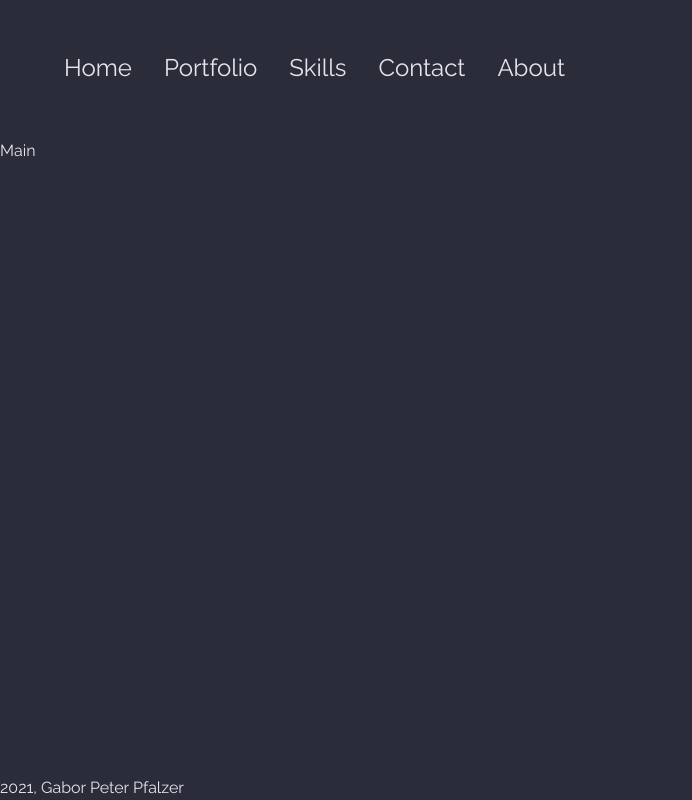
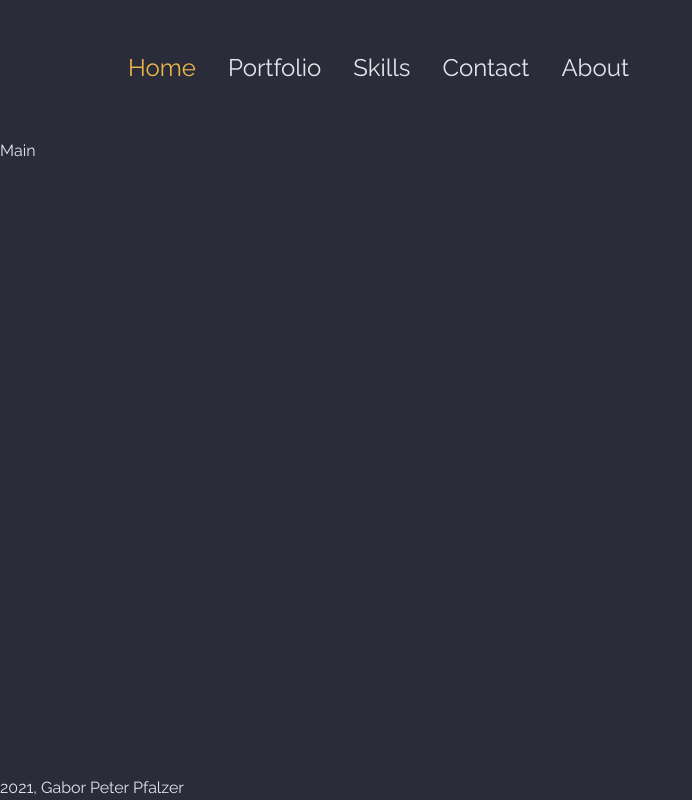
Before and after one commit to pfalzergbr/portfolio, a Next.js app: page / in a window 1280 px wide. Shown: the whole page, without its empty margins (0-692 px from the left). Built offline with nearby package versions, Linux system fonts and the light colour scheme.

Commit message:
correct transition details

```diff
--- a/components/UI/styles/NavLink.module.scss
+++ b/components/UI/styles/NavLink.module.scss
@@ -9,10 +9,6 @@
   margin-right: $space-32;
   padding: $space-sm-8 0;
   cursor: pointer;
-
-  & .active {
-    color: $color-orange-medium;
-  }
 
   &:after {
     content: '';
@@ -33,3 +29,8 @@
 
   }
 }
+
+.active {
+  color: $color-orange-medium;
+
+}
--- a/components/layoutElements/styles/Navigation.module.scss
+++ b/components/layoutElements/styles/Navigation.module.scss
@@ -5,6 +5,9 @@
 .navlinkContainer {
   padding: $space-56 0;
   width: 90%;
-  // max-width: 108rem;
   margin: 0 auto;
+
+  @include tablet-landscape-up {
+    width: 80%;
+  }
 }
```
